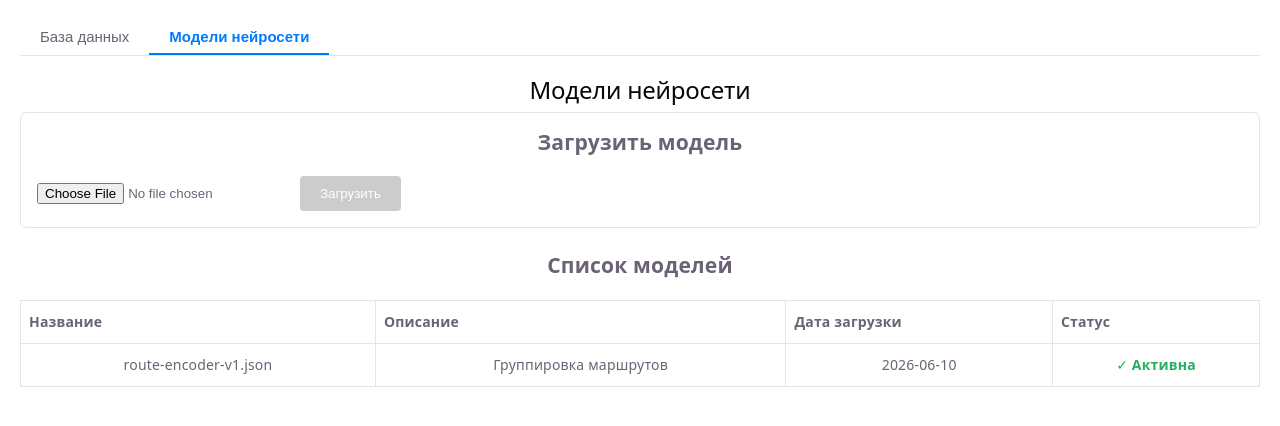
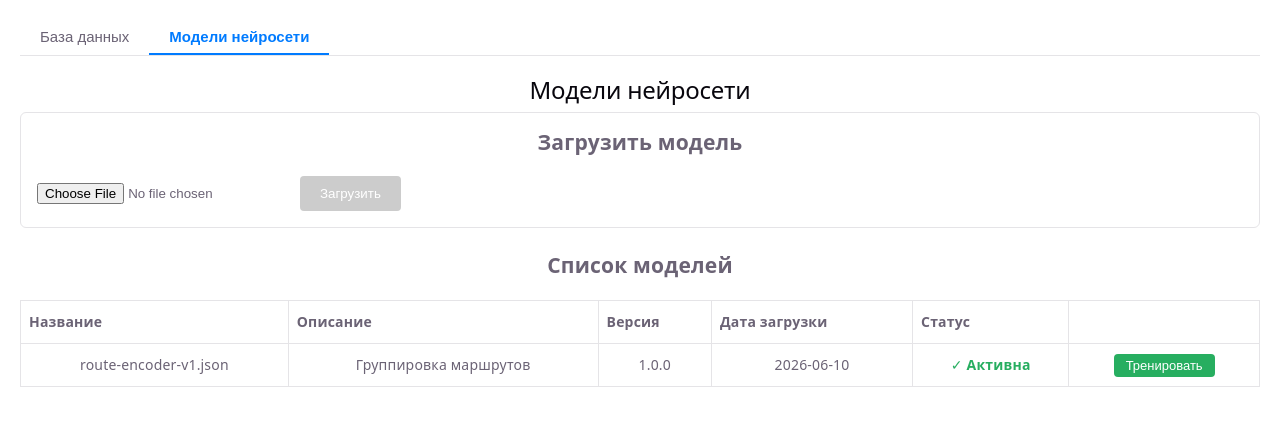
Before and after one commit to IWantSomeFish/bdView, a React (Vite) app in the folder frontend/: page / in a window 1280 px wide. Both pictures are taken after a click on the button "Модели нейросети". Shown: the top 426 px of the page. Built offline with nearby package versions, Linux system fonts and the light colour scheme; no server answers.

Commit message:
tab with models

```diff
--- a/frontend/src/presentation/components/ModelsTab.tsx
+++ b/frontend/src/presentation/components/ModelsTab.tsx
@@ -4,12 +4,13 @@ interface ModelEntry {
   id: string;
   name: string;
   description: string;
+  version: string;
   uploadedAt: string;
   status: 'ok' | 'failed';
 }
 
 const MOCK_MODELS: ModelEntry[] = [
-  { id: '1', name: 'route-encoder-v1.json', description: 'Группировка маршрутов', uploadedAt: '2026-06-10', status: 'ok' },
+  { id: '1', name: 'route-encoder-v1.json', description: 'Группировка маршрутов', version: '1.0.0', uploadedAt: '2026-06-10', status: 'ok' },
 ];
 
 const ModelsTab: React.FC = () => {
@@ -41,7 +42,7 @@ const ModelsTab: React.FC = () => {
       <table style={{ width: '100%', borderCollapse: 'collapse', fontSize: '14px' }}>
         <thead>
           <tr>
-            {['Название', 'Описание', 'Дата загрузки', 'Статус'].map(col => (
+            {['Название', 'Описание', 'Версия', 'Дата загрузки', 'Статус', ''].map(col => (
               <th key={col} style={{ border: '1px solid var(--border)', padding: '8px', background: 'var(--bg)', textAlign: 'left' }}>{col}</th>
             ))}
           </tr>
@@ -51,11 +52,20 @@ const ModelsTab: React.FC = () => {
             <tr key={m.id}>
               <td style={{ border: '1px solid var(--border)', padding: '8px' }}>{m.name}</td>
               <td style={{ border: '1px solid var(--border)', padding: '8px' }}>{m.description}</td>
+              <td style={{ border: '1px solid var(--border)', padding: '8px' }}>{m.version}</td>
               <td style={{ border: '1px solid var(--border)', padding: '8px' }}>{m.uploadedAt}</td>
               <td style={{ border: '1px solid var(--border)', padding: '8px' }}>
                 <span style={{ color: m.status === 'ok' ? '#27ae60' : '#e74c3c', fontWeight: 'bold' }}>
                   {m.status === 'ok' ? '✓ Активна' : '✗ Неудачная'}
                 </span>
+              </td>
+              <td style={{ border: '1px solid var(--border)', padding: '8px' }}>
+                <button
+                  onClick={() => {/* TODO: API тренировки */}}
+                  style={{ padding: '4px 12px', backgroundColor: '#27ae60', color: 'white', border: 'none', borderRadius: '4px', cursor: 'pointer', fontSize: '13px' }}
+                >
+                  Тренировать
+                </button>
               </td>
             </tr>
           ))}
```
